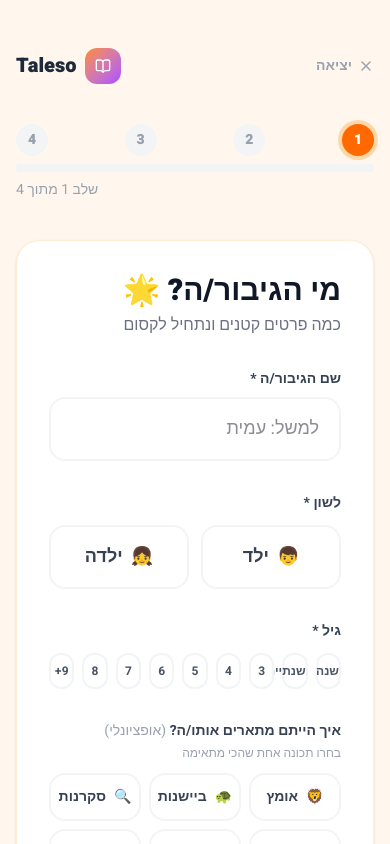
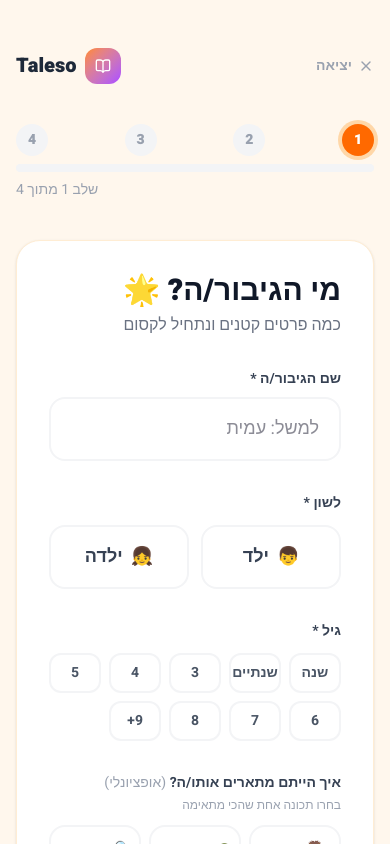
Before and after one commit to omergalog/Taleso, a Next.js app: page /questionnaire in a window 390 px wide. Shown: the top 844 px of the page. Built offline with nearby package versions, Linux system fonts and the light colour scheme.

Commit message:
Mobile: split age grid into 2 rows (5 cols) to prevent text clipping
Co-Authored-By: Claude Sonnet 4.6 <noreply@anthropic.com>

```diff
--- a/src/app/questionnaire/page.tsx
+++ b/src/app/questionnaire/page.tsx
@@ -152,12 +152,12 @@ function Step1({ data, update, onNonHebrew }: { data: FormData; update: (d: Part
       {/* גיל */}
       <div>
         <label className="block text-sm font-bold text-gray-700 mb-3">גיל *</label>
-        <div className="grid grid-cols-9 gap-2">
+        <div className="grid grid-cols-5 md:grid-cols-9 gap-2">
           {AGES.map((age) => (
             <button
               key={age}
               onClick={() => update({ age })}
-              className={`py-2 rounded-xl border-2 font-bold text-xs md:text-sm transition-all cursor-pointer text-center ${
+              className={`py-2 rounded-xl border-2 font-bold text-sm transition-all cursor-pointer text-center ${
                 data.age === age
                   ? "border-orange-400 bg-orange-50 text-orange-600"
                   : "border-gray-100 bg-white text-gray-600 hover:border-orange-200"
```
